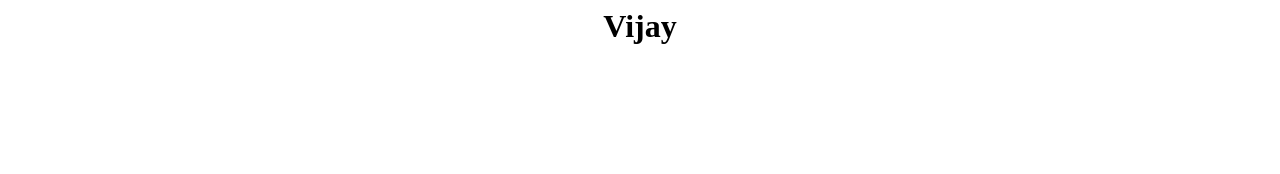
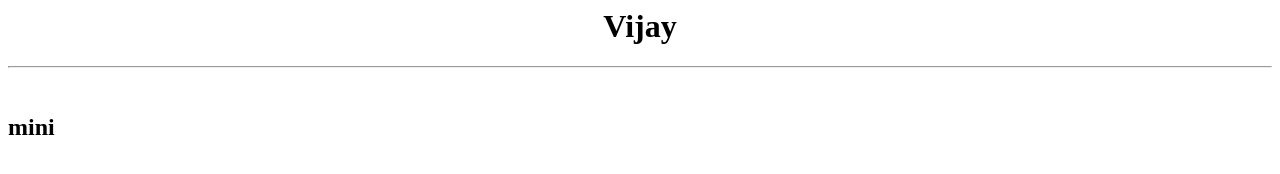
Before and after one commit to mrfreaker/minirepo, a plain HTML site: page index.html in a window 1280 px wide. Drawn offline with Linux system fonts and the light colour scheme.

Commit message:
Update index.html

```diff
--- a/index.html
+++ b/index.html
@@ -1 +1,3 @@
-<center><h1>Vijay</h1></center><hr
+<center><h1>Vijay</h1></center><hr>
+<br>
+<b><h2>mini</h2></b>
```
